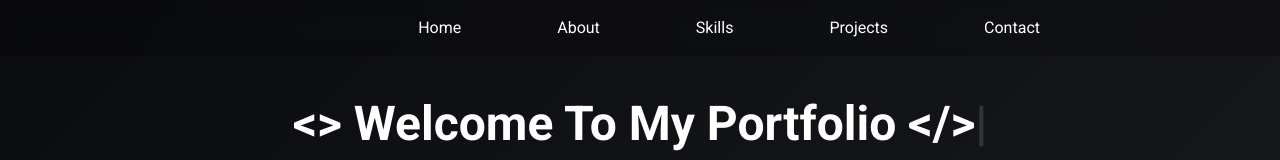
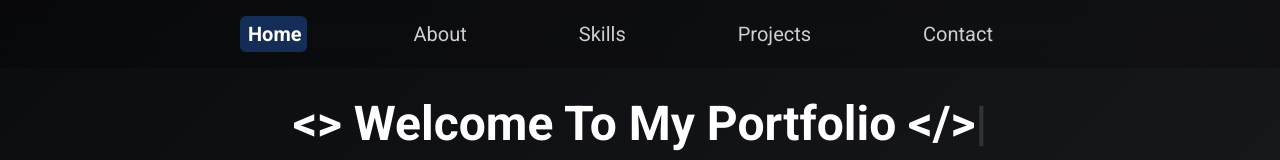
Before and after one commit to rudrapratap2003/my-portfolio, a React (Vite) app in the folder myPortfolio/: page / in a window 1280 px wide. Shown: the top 160 px of the page. Built offline with nearby package versions, Linux system fonts and the light colour scheme.

Commit message:
Navbar updated

```diff
--- a/myPortfolio/src/components/Navbar.jsx
+++ b/myPortfolio/src/components/Navbar.jsx
@@ -1,36 +1,125 @@
-import React from 'react';
+import React, { useState, useEffect, useRef } from 'react';
+import { motion } from 'framer-motion';
+
+const navItems = [
+  { label: 'Home', href: '#home' },
+  { label: 'About', href: '#about' },
+  { label: 'Skills', href: '#skills' },
+  { label: 'Projects', href: '#projects' },
+  { label: 'Contact', href: '#contact' },
+];
 
 const Navbar = () => {
+  const [active, setActive] = useState('#home');
+  const [menuOpen, setMenuOpen] = useState(false);
+  const navRefs = useRef({});
+  const [highlightStyle, setHighlightStyle] = useState({ left: 0, width: 0 });
+
+  // Update highlight box on active link change
+  useEffect(() => {
+    const el = navRefs.current[active];
+    if (el) {
+      const { offsetLeft, offsetWidth } = el;
+      setHighlightStyle({ left: offsetLeft, width: offsetWidth });
+    }
+  }, [active]);
+
+  // Detect section in viewport
+  useEffect(() => {
+    const sections = navItems.map((item) => document.querySelector(item.href));
+    const observer = new IntersectionObserver(
+      (entries) => {
+        entries.forEach((entry) => {
+          if (entry.isIntersecting) {
+            setActive(`#${entry.target.id}`);
+          }
+        });
+      },
+      { threshold: 0.5 }
+    );
+
+    sections.forEach((section) => {
+      if (section) observer.observe(section);
+
+      return () => {
+        if (section) observer.unobserve(section);
+      };
+    });
+  }, []);
+
   return (
-    <nav
-      style={{
-        padding: '1rem 2rem',
-        position: 'fixed',
-        top: 0,
-        width: '100%',
-        boxSizing: 'border-box',
-        zIndex: 1000,
-        backgroundColor: 'rgba(0, 0, 0, 0.2)', // semi-transparent background
-        backdropFilter: 'blur(10px)',         // blur effect
-        WebkitBackdropFilter: 'blur(10px)',   // for Safari
-      }}
-    >
-      <div
-        style={{
-          display: 'flex',
-          justifyContent: 'flex-end',
-          maxWidth: '800px',
-          margin: '0 auto',
-          gap: '6rem',
-        }}
-      >
-        <a href="#home" style={{ textDecoration: 'none', color: 'inherit' }}>Home</a>
-        <a href="#about" style={{ textDecoration: 'none', color: 'inherit' }}>About</a>
-        <a href="#skills" style={{ textDecoration: 'none', color: 'inherit' }}>Skills</a>
-        <a href="#projects" style={{ textDecoration: 'none', color: 'inherit' }}>Projects</a>
-        <a href="#contact" style={{ textDecoration: 'none', color: 'inherit' }}>Contact</a>
-      </div>
-    </nav>
+    <>
+      {/* Navbar */}
+      <nav className="fixed top-0 w-full z-[1000] bg-black/20 backdrop-blur-md px-8 py-4">
+        <div className="relative flex justify-between items-center max-w-[800px] mx-auto text-white text-xl">
+
+          {/* Desktop Nav */}
+          <div className="hidden lg:flex gap-24 relative">
+            <motion.div
+              className="absolute bottom-0 h-[36px] rounded-md bg-blue-500/30"
+              animate={{
+                left: highlightStyle.left,
+                width: highlightStyle.width,
+              }}
+              transition={{ type: 'spring', stiffness: 300, damping: 30 }}
+            />
+            {navItems.map(({ label, href }) => (
+              <a
+                key={href}
+                href={href}
+                ref={(el) => (navRefs.current[href] = el)}
+                className={`relative z-10 px-2 py-1 ${
+                  active === href ? 'font-semibold' : 'opacity-80'
+                }`}
+              >
+                {label}
+              </a>
+            ))}
+          </div>
+
+          {/* Hamburger / Cross Button */}
+          <button
+            className="lg:hidden z-[1001] relative w-8 h-8 flex flex-col justify-center items-center"
+            onClick={() => setMenuOpen(!menuOpen)}
+            aria-label="Toggle menu"
+          >
+            {menuOpen ? (
+              // Cross Icon
+              <div className="relative w-6 h-6">
+                <span className="absolute w-full h-0.5 bg-white rotate-45 top-1/2 left-0 transform -translate-y-1/2" />
+                <span className="absolute w-full h-0.5 bg-white -rotate-45 top-1/2 left-0 transform -translate-y-1/2" />
+              </div>
+            ) : (
+              // Hamburger Icon
+              <div className="flex flex-col gap-[5px]">
+                <span className="w-6 h-0.5 bg-white" />
+                <span className="w-6 h-0.5 bg-white" />
+                <span className="w-6 h-0.5 bg-white" />
+              </div>
+            )}
+          </button>
+        </div>
+      </nav>
+
+      {/* Mobile Full-Screen Menu */}
+      {menuOpen && (
+        <div className="fixed inset-0 z-[999] bg-black/60 backdrop-blur-2xl flex flex-col justify-center items-center space-y-8 text-white text-2xl font-medium">
+          {navItems.map(({ label, href }) => (
+            <a
+              key={href}
+              href={href}
+              onClick={() => {
+                setMenuOpen(false);
+                setActive(href);
+              }}
+              className="hover:text-blue-400 transition"
+            >
+              {label}
+            </a>
+          ))}
+        </div>
+      )}
+    </>
   );
 };
 
--- a/myPortfolio/src/pages/ContactMe.jsx
+++ b/myPortfolio/src/pages/ContactMe.jsx
@@ -36,8 +36,7 @@ export default function ContactCard() {
 
 
 
-        <div className="flex-grow flex items-center justify-center">
-            <AnimatedOnScroll animation="fade-left">
+        <div className="flex-grow flex items-center justify-center ">
         <motion.div
           layout
           className="w-full max-w-md rounded-2xl shadow-lg p-6"
@@ -97,9 +96,10 @@ export default function ContactCard() {
                 />
                 <textarea
                   placeholder="Your Message"
-                  rows={4}
-                  className="w-full text-white border-0 border-b-2 border-gray-500 bg-transparent px-2 py-2 focus:border-blue-400 focus:outline-none resize-none"
+                    rows={4}
+                    className="w-full text-white border-0 border-b-2 border-gray-500 bg-transparent px-2 py-2 focus:border-blue-400 focus:outline-none resize-none overflow-hidden"
                 />
+
                 <button
                   type="submit"
                   className="bg-blue-500 text-white font-semibold py-2 rounded-md hover:bg-blue-600 transition"
@@ -110,7 +110,6 @@ export default function ContactCard() {
             )}
           </AnimatePresence>
         </motion.div>
-        </AnimatedOnScroll>
       </div>
 
     <div className="max-w-md mx-auto mt-8 text-center text-white mb-10">
--- a/myPortfolio/src/pages/Skills.jsx
+++ b/myPortfolio/src/pages/Skills.jsx
@@ -34,8 +34,8 @@ const skillsData = [
       { src: "/icons/c.svg", title: "C" },
       { src: "/icons/cpp.svg", title: "Cpp" },
       { src: "/icons/js.svg", title: "JavaScript" },
-    ]
-  }
+    ],
+  },
 ];
 
 const Skills = () => {
@@ -49,7 +49,9 @@ const Skills = () => {
             WebkitBackgroundClip: "text",
             WebkitTextFillColor: "transparent",
           }}
-            >My Skills</h2>
+        >
+          My Skills
+        </h2>
       </AnimatedOnScroll>
       <AnimatedOnScroll animation="fade-right">
         <div className="flex justify-center py-5">
@@ -64,15 +66,21 @@ const Skills = () => {
                   {section.category}
                 </h3>
 
-                    <div className="flex flex-wrap gap-8 justify-center" >
+                {/* Add flex-wrap here for skills container */}
+                <div className="flex flex-wrap gap-8 justify-center w-full">
+                  {section.skills.map((skill, i) => (
                     <AnimatedTooltip
-                        items={section.skills.map((skill, i) => ({
+                      key={`${section.category}-${i}`}
+                      items={[
+                        {
                           id: `${section.category}-${i}`,
                           name: skill.title,
                           image: skill.src,
                           designation: section.category,
-                        }))}
+                        },
+                      ]}
                     />
+                  ))}
                 </div>
               </div>
             ))}
```
Lines whose indentation alone changed are shown as unchanged.
